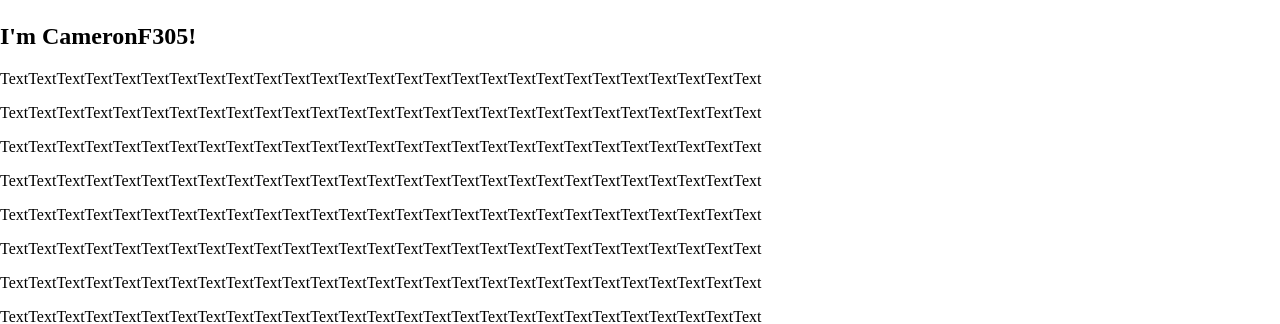
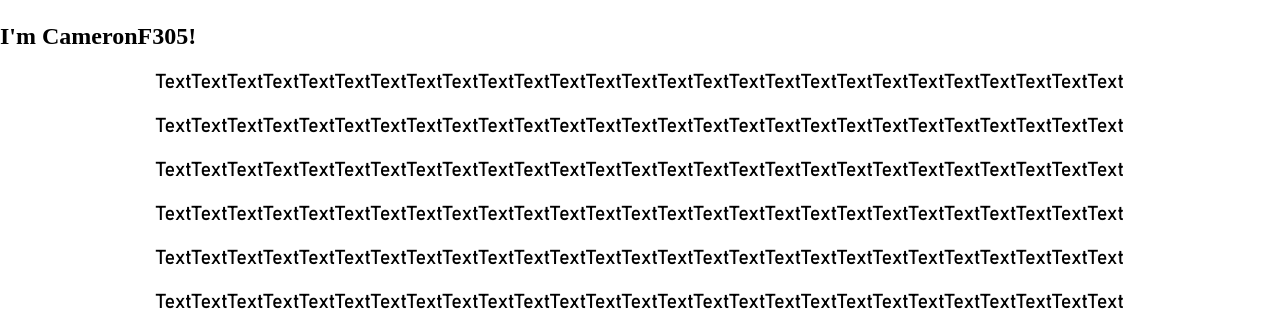
Before and after one commit to CameronF305/cameronf305.github.io, a plain HTML site: page home.html in a window 1280 px wide. Shown: the part 490-814 px from the top of the page. Drawn offline with Linux system fonts and the light colour scheme; files whose address does not match are found by name; a web font is replaced by a local one.

Commit message:
default text updated

```diff
--- a/css/basictext.css
+++ b/css/basictext.css
@@ -44,7 +44,7 @@ h1{
     font-size: 50px;
 }
 
-.error p {
+p {
     font-family: "BAHNSCHRIFT";
     font-weight: normal;
     font-size: 20px;
```
Also changed, not shown: index.html (+2 -0 lines).
